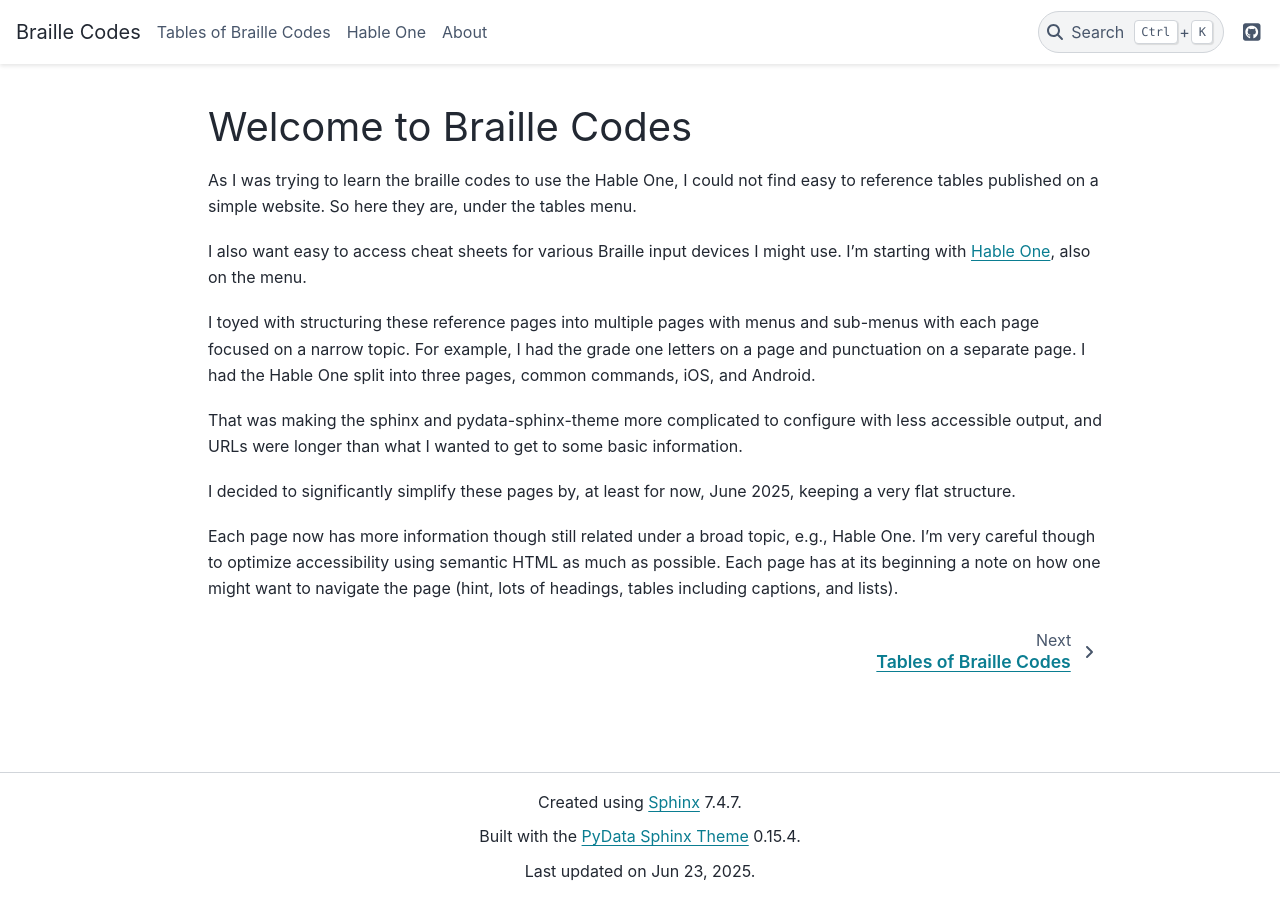
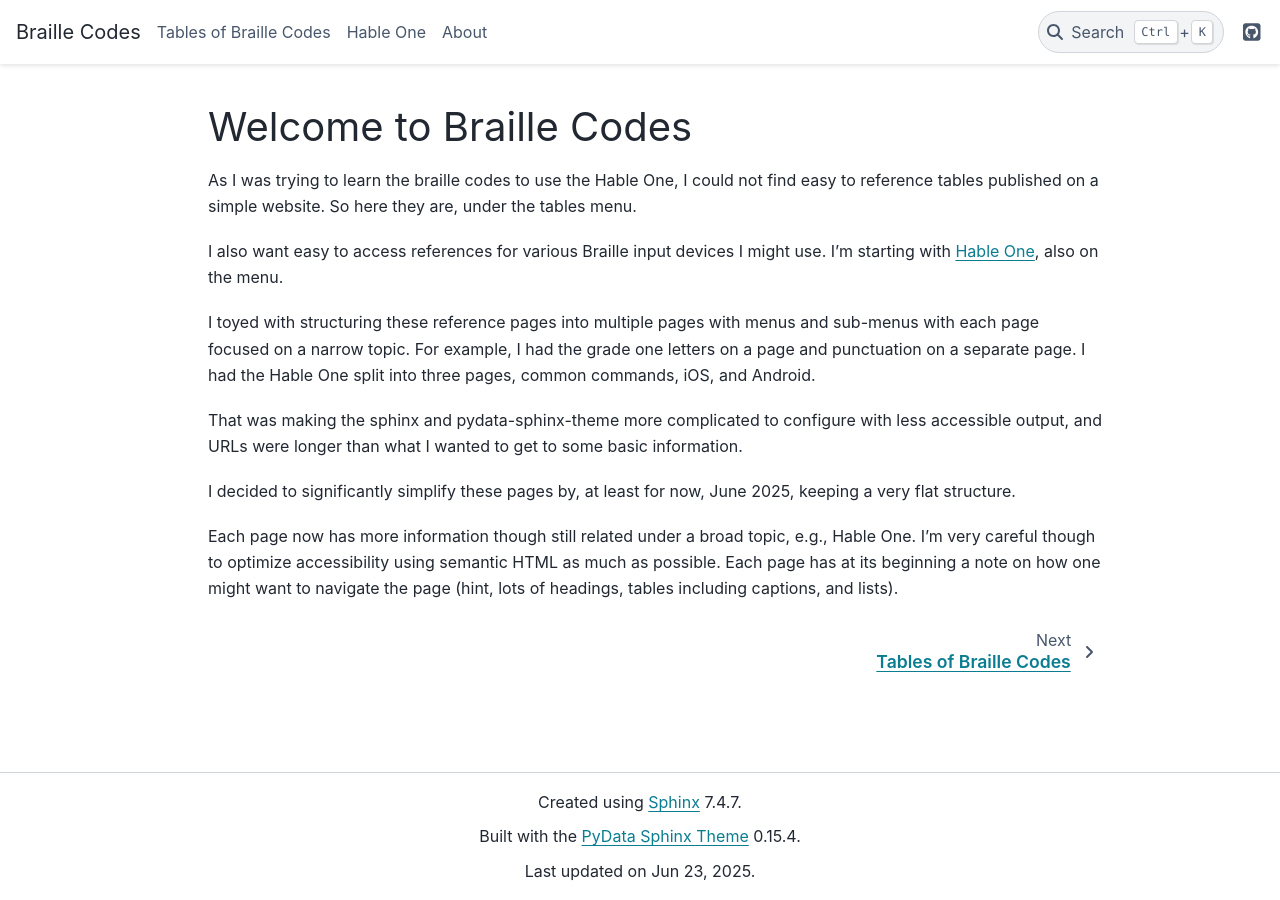
Before and after one commit to joeldodson/braille, a Sphinx documentation site: the page built from docs/index.md, in a window 1280 px wide. Built offline with Sphinx 7.4.7 and the PyData theme 0.15.4, drawn with Linux system fonts in a browser that asks for light colours.

Commit message:
simple change to test gh action for publishing to gh pages

```diff
--- a/docs/index.md
+++ b/docs/index.md
@@ -3,7 +3,7 @@
 As I was trying to learn the braille codes to use the Hable One, I could not find easy to reference tables published on a simple website.
 So here they are, under the tables menu.
 
-I also want easy to access cheat sheets for various Braille input devices I might use.
+I also want easy to access references for various Braille input devices I might use.
 I'm starting with [Hable One](https://iamhable.com), also on the menu.
 
 I toyed with structuring these reference pages into multiple pages with menus and sub-menus with each page focused on a narrow topic.
```
